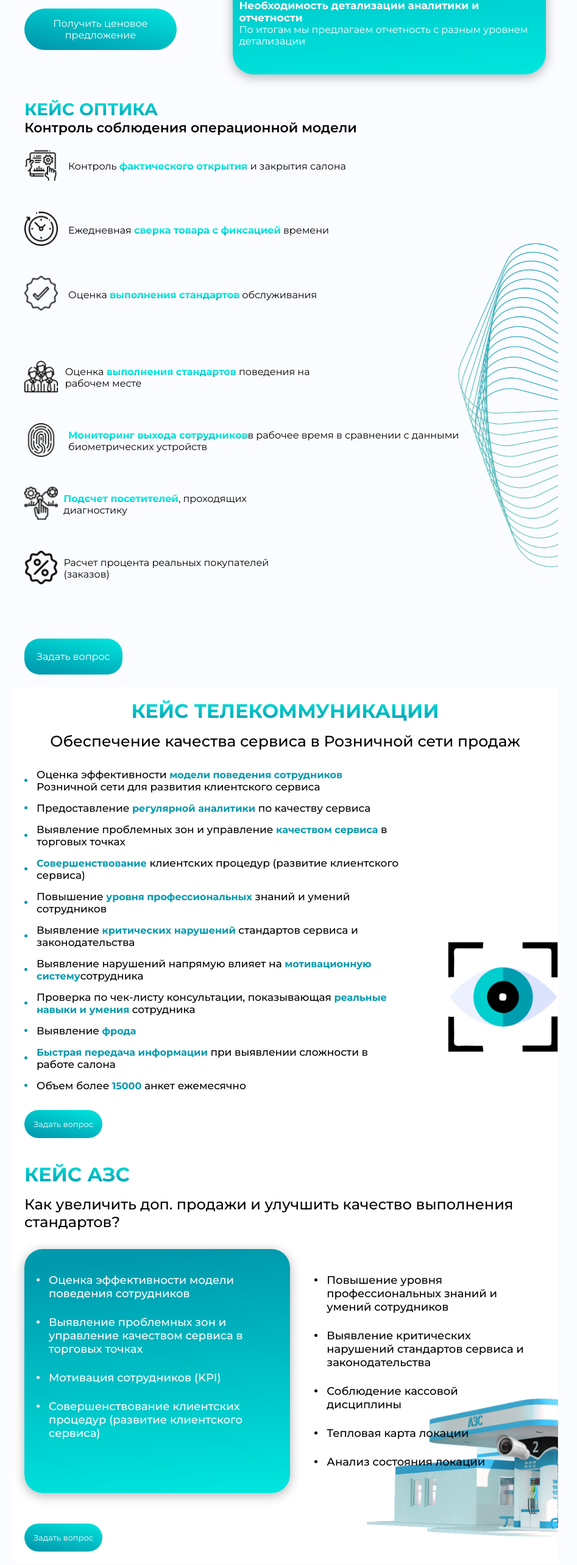
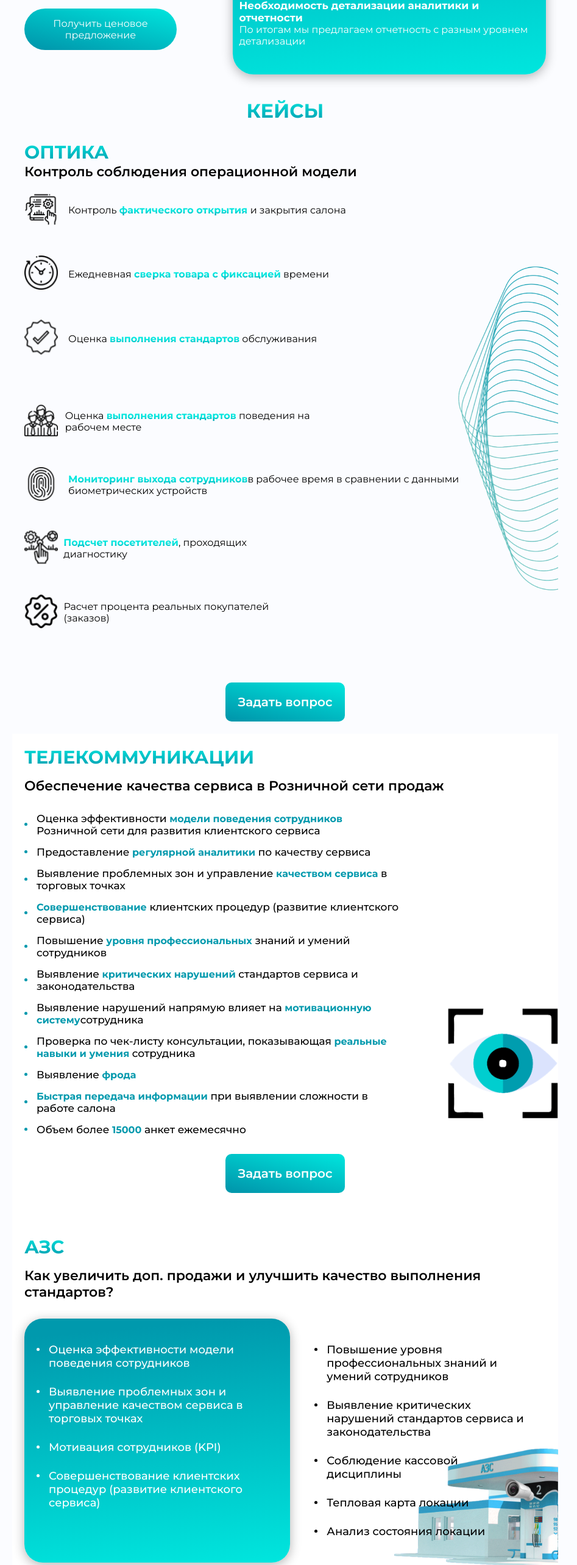
Before and after one commit to artemanz/vmr, a React (Create React App) app: page / in a window 1280 px wide. Shown: the part 5436-8002 px from the top of the page at 61% size, without its empty margins (172-1119 px from the left). Built offline with nearby package versions, Linux system fonts and the light colour scheme.

Commit message:
Изменил кнопки и кейсы

```diff
--- a/src/components/Block10/Block10.jsx
+++ b/src/components/Block10/Block10.jsx
@@ -1,5 +1,4 @@
 import React from "react";
-import AOS from "aos";
 import "aos/dist/aos.css"; // Импортируйте CSS-файл AOS
 
 import styles from "./Block10.module.scss";
@@ -14,7 +13,7 @@ const Block10 = () => {
   return (
     <div className={styles.Block10} data-aos="fade-up" data-aos-duration="1500">
       <div className={styles.Block10__wrapper}>
-        <div className={styles.Block10__bText}>КЕЙС АЗС</div>
+        <div className={styles.Block10__bText}>АЗС</div>
         <div className={styles.Block10__sbText}>
           Как увеличить доп. продажи и улучшить качество выполнения стандартов?
         </div>
--- a/src/components/Block10/Block10.module.scss
+++ b/src/components/Block10/Block10.module.scss
@@ -2,13 +2,13 @@
   width: 70%;
   background-color: white;
   background-image: url("../../assets/img/Block10/Block10_fon.png");
-  background-size: 35%;
+  background-size: 30%;
   background-repeat: no-repeat;
-  background-position: 100% 90%;
+  background-position: 100% 70%;
   .Block10__wrapper {
-    padding: 20px;
+    padding: 20px 20px 50px 20px;
     .Block10__bText {
-      font-size: 32px;
+      font-size: 30px;
       font-weight: 700;
       background: linear-gradient(
         180deg,
@@ -20,8 +20,8 @@
       margin-bottom: 15px;
     }
     .Block10__sbText {
-      font-size: 28px;
-      font-weight: 500;
+      font-size: 22px;
+      font-weight: 600;
       margin-bottom: 30px;
     }
     .Block10__row {
@@ -72,9 +72,11 @@
     }
     .Block10__button {
       margin-top: 30px;
-      text-align: left;
+      text-align: center;
       button {
+        font-weight: 600;
         padding: 20px;
+        font-size: 20px;
         cursor: pointer;
         color: white;
         border: #00e6de;
@@ -83,7 +85,7 @@
           rgb(0, 230, 222) 0%,
           rgb(0, 153, 173) 93%
         );
-        border-radius: 25px;
+        border-radius: 10px;
         transition: 0.4s ease;
         &:hover {
           background: linear-gradient(
@@ -96,33 +98,9 @@
     }
   }
 }
-@media (max-width: 1440px) {
-  .Block10 {
-    .Block10__wrapper {
-      .Block10__button {
-        button {
-          font-size: 13px;
-          padding: 15px;
-        }
-      }
-    }
-  }
-}
-@media (max-width: 1300px) {
-  .Block10 {
-    .Block10__wrapper {
-      .Block10__sbText {
-        font-size: 24px;
-      }
-    }
-  }
-}
 @media (max-width: 1160px) {
   .Block10 {
     .Block10__wrapper {
-      .Block10__bText {
-        font-size: 28px;
-      }
       .Block10__row {
         height: 450px;
       }
@@ -142,17 +120,13 @@
           }
         }
       }
-      .Block10__button {
-        button {
-          padding: 10px;
-        }
-      }
     }
   }
 }
 @media (max-width: 1000px) {
   .Block10 {
-    background-position: 100% 95%;
+    background-position: 100% 73%;
+    background-size: 50%;
     .Block10__wrapper {
       .Block10__row {
         height: 100%;
@@ -164,25 +138,20 @@
 @media (max-width: 768px) {
   .Block10 {
     width: 100%;
+    background-size: 40%;
+    background-position: 100% 75%;
     .Block10__wrapper {
-      .Block10__bText {
-        font-size: 26px;
-      }
-      .Block10__sbText {
-        font-size: 22px;
-      }
       .Block10__row {
         align-items: center;
+        margin-bottom: 0;
         .Block10__column {
           max-width: 500px;
-
         }
       }
       .Block10__button {
-        text-align: left;
+        margin-top: 0;
         button {
-          font-size: 14px;
-          border-radius: 10px;
+          padding: 10px;
         }
       }
     }
@@ -193,29 +162,28 @@
     background-image: none;
     .Block10__wrapper {
       .Block10__bText {
-        font-size: 24px;
+        font-size: 22px;
       }
       .Block10__sbText {
-        font-size: 18px;
+        font-size: 20px;
+        font-weight: 500;
       }
       .Block10__row {
         margin-bottom: 0;
         .Block10__column {
-          &:last-child{
+          &:last-child {
             padding: 40px 20px 0px 20px;
           }
-
           .Block10__text__row {
-
+            .Block10__tochka {
+              display: none;
+            }
             .Block10__text {
-              font-size: 16px;
+              max-width: 100%;
             }
           }
         }
       }
     }
-    .Block9__button {
-      text-align: left;
-    }
   }
 }
--- a/src/components/Block8/Block8.jsx
+++ b/src/components/Block8/Block8.jsx
@@ -19,7 +19,8 @@ const Block8 = () => {
   return (
     <div className={styles.Block8} data-aos="fade-up" data-aos-duration="1500">
       <div className={styles.Block8_H1}>
-        <h1>КЕЙС ОПТИКА</h1>
+        <h1>КЕЙСЫ</h1>
+        <h2>ОПТИКА</h2>
         <span>Контроль соблюдения операционной модели</span>
       </div>
       <div className={styles.Block8_Info}>
--- a/src/components/Block8/Block8.module.scss
+++ b/src/components/Block8/Block8.module.scss
@@ -12,7 +12,20 @@
 
   &_H1 {
     h1 {
-      font-size: 28px;
+      text-align: center;
+      font-size: 32px;
+      background: linear-gradient(
+        180deg,
+        rgb(0, 230, 222) 0%,
+        rgb(0, 153, 173) 100%
+      );
+      -webkit-background-clip: text;
+      -webkit-text-fill-color: transparent;
+      font-weight: 700;
+      margin-bottom: 30px;
+    }
+    h2 {
+      font-size: 30px;
       background: linear-gradient(
         180deg,
         rgb(0, 230, 222) 0%,
@@ -104,9 +117,11 @@
     }
   }
   &_button {
-    text-align: left;
+    text-align: center;
     margin-bottom: 20px;
     button {
+      font-weight: 600;
+      font-size: 20px;
       padding: 20px;
       cursor: pointer;
       color: white;
@@ -116,7 +131,7 @@
         rgb(0, 230, 222) 0%,
         rgb(0, 153, 173) 93%
       );
-      border-radius: 25px;
+      border-radius: 10px;
       transition: 0.4s ease;
       &:hover {
         background: linear-gradient(
@@ -139,8 +154,11 @@
         font-size: 24px;
         font-weight: 700;
       }
+      h2 {
+        font-size: 22px;
+      }
       span {
-        font-size: 22px;
+        font-size: 20px;
         font-weight: 500;
       }
     }
@@ -150,7 +168,7 @@
       flex-direction: column;
       background-image: none;
 
-      padding: 20px 0 0px 0;
+      padding: 20px 0 40px 0;
 
       &_Item {
         margin-bottom: 0px;
@@ -176,7 +194,7 @@
         max-width: 100%;
         &_elements_2 {
           margin-bottom: 45px;
-          &:last-child{
+          &:last-child {
             margin-bottom: 0px;
           }
           &_img {
@@ -197,12 +215,8 @@
       }
     }
     &_button {
-      text-align: left;
-      margin-top: 20px;
-      padding-bottom: 30px;
+      margin-bottom: 50px;
       button {
-        font-size: 14px;
-        border-radius: 10px;
         padding: 10px;
       }
     }
@@ -218,81 +232,7 @@
       flex-direction: column;
       background-image: none;
 
-      padding: 20px 0 0px 0;
-
-      &_Item {
-        margin-bottom: 0px;
-        &_elements {
-
-          margin-bottom: 45px;
-
-          &_img {
-            margin-right: 2%;
-
-            img {
-              width: 55px;
-            }
-          }
-
-          span {
-            strong {
-            }
-          }
-        }
-      }
-
-      &_Item_2 {
-        max-width: 100%;
-        &_elements_2 {
-          margin-bottom: 45px;
-          &:last-child{
-            margin-bottom: 0px;
-          }
-          &_img {
-            margin-right: 2%;
-
-            img {
-              width: 55px;
-            }
-          }
-
-          span {
-            width: 80%;
-
-            strong {
-            }
-          }
-        }
-      }
-    }
-    &_button {
-      text-align: left;
-      padding-bottom: 30px;
-      margin-top: 20px;
-      button {
-        font-size: 14px;
-        border-radius: 10px;
-        padding: 10px;
-      }
-    }
-  }
-  @media only screen and (min-width: 768px) and (max-width: 900px) {
-    // Ваши стили для небольших ноутбуков и десктопов
-
-    background-image: none;
-    &_button {
-      button {
-        font-size: 14px;
-        border-radius: 10px;
-        padding: 10px;
-      }
-    }
-    &_Info {
-      display: flex;
-      flex-direction: column;
-      background-image: none;
-
-      padding: 20px 0 0px 0;
+      padding: 20px 0 40px 0;
 
       &_Item {
         margin-bottom: 0px;
@@ -318,7 +258,7 @@
         max-width: 100%;
         &_elements_2 {
           margin-bottom: 45px;
-          &:last-child{
+          &:last-child {
             margin-bottom: 0px;
           }
           &_img {
@@ -339,13 +279,62 @@
       }
     }
     &_button {
-      text-align: left;
-      padding-bottom: 30px;
-      margin-top: 20px;
-      button {
-        font-size: 17px;
-        border-radius: 10px;
-        padding: 15px;
+      margin-bottom: 50px;
+    }
+  }
+  @media only screen and (min-width: 768px) and (max-width: 900px) {
+    // Ваши стили для небольших ноутбуков и десктопов
+
+    background-image: none;
+    &_Info {
+      display: flex;
+      flex-direction: column;
+      background-image: none;
+
+      padding: 20px 0 40px 0;
+
+      &_Item {
+        margin-bottom: 0px;
+        &_elements {
+          margin-bottom: 45px;
+
+          &_img {
+            margin-right: 2%;
+
+            img {
+              width: 55px;
+            }
+          }
+
+          span {
+            strong {
+            }
+          }
+        }
+      }
+
+      &_Item_2 {
+        max-width: 100%;
+        &_elements_2 {
+          margin-bottom: 45px;
+          &:last-child {
+            margin-bottom: 0px;
+          }
+          &_img {
+            margin-right: 2%;
+
+            img {
+              width: 55px;
+            }
+          }
+
+          span {
+            width: 80%;
+
+            strong {
+            }
+          }
+        }
       }
     }
   }
@@ -356,12 +345,6 @@
     background-position: right;
     // background-position-y: 40px;
     background-size: 200px;
-    &_button {
-      button {
-        padding: 10px;
-        font-size: 13px;
-      }
-    }
     &_Info {
       display: flex;
       flex-direction: column;
--- a/src/components/Block9/Block9.jsx
+++ b/src/components/Block9/Block9.jsx
@@ -16,7 +16,7 @@ const Block9 = () => {
       data-aos-duration="1500"
     >
       <div className={styles.Block9__wrapper}>
-        <div className={styles.Block9__bText}>КЕЙС ТЕЛЕКОММУНИКАЦИИ</div>
+        <div className={styles.Block9__bText}>ТЕЛЕКОММУНИКАЦИИ</div>
         <div className={styles.Block9__sbText}>
           Обеспечение качества сервиса в Розничной сети продаж
         </div>
--- a/src/components/Block9/Block9.module.scss
+++ b/src/components/Block9/Block9.module.scss
@@ -6,9 +6,9 @@
   background-repeat: no-repeat;
   background-position: 107% 75%;
   .Block9__wrapper {
-    padding: 20px;
+    padding: 20px 20px 50px 20px;
     .Block9__bText {
-      font-size: 32px;
+      font-size: 30px;
       font-weight: 700;
       background: linear-gradient(
         180deg,
@@ -17,13 +17,11 @@
       );
       -webkit-background-clip: text;
       -webkit-text-fill-color: transparent;
-      text-align: center;
       margin-bottom: 15px;
     }
     .Block9__sbText {
-      font-size: 28px;
-      text-align: center;
-      font-weight: 500;
+      font-size: 22px;
+      font-weight: 600;
       margin-bottom: 30px;
     }
     .Block9__text__row {
@@ -50,10 +48,11 @@
     }
     .Block9__button {
       margin-top: 30px;
-      text-align: left;
+      text-align: center;
       button {
+        font-weight: 600;
         padding: 20px;
-
+        font-size: 20px;
         cursor: pointer;
         color: white;
         border: #00e6de;
@@ -62,7 +61,7 @@
           rgb(0, 230, 222) 0%,
           rgb(0, 153, 173) 93%
         );
-        border-radius: 25px;
+        border-radius: 10px;
         transition: 0.4s ease;
         &:hover {
           background: linear-gradient(
@@ -83,39 +82,12 @@
           max-width: 700px;
         }
       }
-      .Block9__button {
-        button {
-          font-size: 13px;
-          padding: 15px;
-        }
-      }
     }
   }
 }
 @media (max-width: 1300px) {
   .Block9 {
     .Block9__wrapper {
-      .Block9__sbText {
-        font-size: 25px;
-      }
-      .Block9__text__row {
-        .Block9__text {
-          font-size: 17px;
-          max-width: 600px;
-        }
-      }
-    }
-  }
-}
-@media (max-width: 1160px) {
-  .Block9 {
-    .Block9__wrapper {
-      .Block9__bText {
-        font-size: 28px;
-      }
-      .Block9__sbText {
-        font-size: 24px;
-      }
       .Block9__text__row {
         .Block9__text {
           font-size: 17px;
@@ -136,31 +108,12 @@
     }
   }
 }
-@media (max-width: 1024px) {
-  .Block9 {
-    .Block9__wrapper {
-      .Block9__button {
-        button {
-          padding: 10px;
-        }
-      }
-    }
-  }
-}
 @media (max-width: 940px) {
   .Block9 {
     background-image: none;
     margin-bottom: 25px;
-
     .Block9__wrapper {
       box-shadow: 0 4px 18px 0 rgba(0, 0, 0, 0.3);
-
-      .Block9__bText {
-        font-size: 28px;
-      }
-      .Block9__sbText {
-        font-size: 24px;
-      }
       .Block9__text__row {
         .Block9__text {
           padding: 10px;
@@ -182,12 +135,6 @@
 
     background-position: 107% 78%;
     .Block9__wrapper {
-      .Block9__bText {
-        font-size: 26px;
-      }
-      .Block9__sbText {
-        font-size: 22px;
-      }
       .Block9__text__row {
         .Block9__text {
           max-width: 100%;
@@ -199,8 +146,7 @@
       }
       .Block9__button {
         button {
-          font-size: 14px;
-          border-radius: 10px;
+          padding: 10px;
         }
       }
     }
@@ -210,12 +156,6 @@
   .Block9 {
     background-image: none;
     .Block9__wrapper {
-      .Block9__bText {
-        font-size: 26px;
-      }
-      .Block9__sbText {
-        font-size: 22px;
-      }
       .Block9__text__row {
         .Block9__text {
           max-width: 100%;
@@ -235,7 +175,8 @@
         font-size: 22px;
       }
       .Block9__sbText {
-        font-size: 18px;
+        font-size: 20px;
+        font-weight: 500;
       }
       .Block9__text__row {
         .Block9__text {
@@ -249,12 +190,3 @@
     }
   }
 }
-@media (max-width: 425px) {
-  .Block9 {
-    .Block9__wrapper {
-      .Block9__button {
-        text-align: left;
-      }
-    }
-  }
-}
--- a/src/components/Form/Form.jsx
+++ b/src/components/Form/Form.jsx
@@ -14,7 +14,7 @@ const BitrixForm = () => {
 
     try {
       const response = await axios.post(
-        "https://b24-kfndgj.bitrix24.ru/rest/1/iz2f3oijpvr2kf4j/crm.lead.add",
+        "https://servizoria.bitrix24.ru/rest/835/rb7btdk8jpicf7nk/",
         {
           fields: {
             TITLE: "Новый лид",
```
